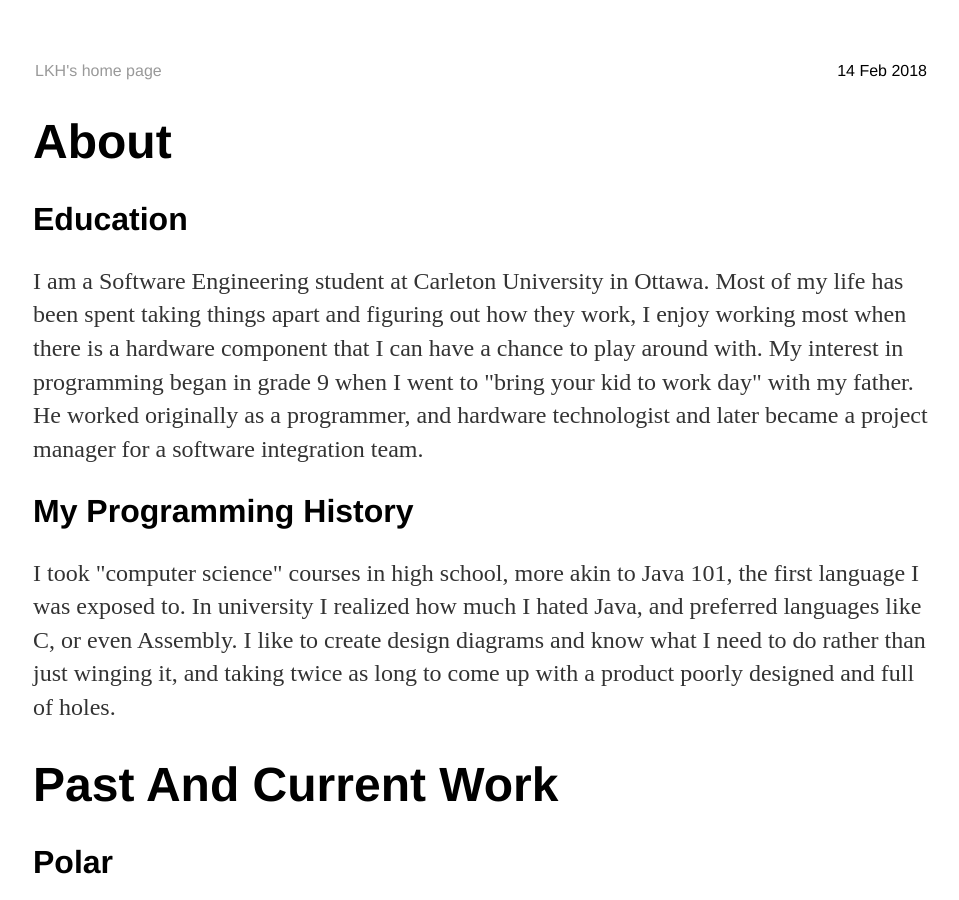
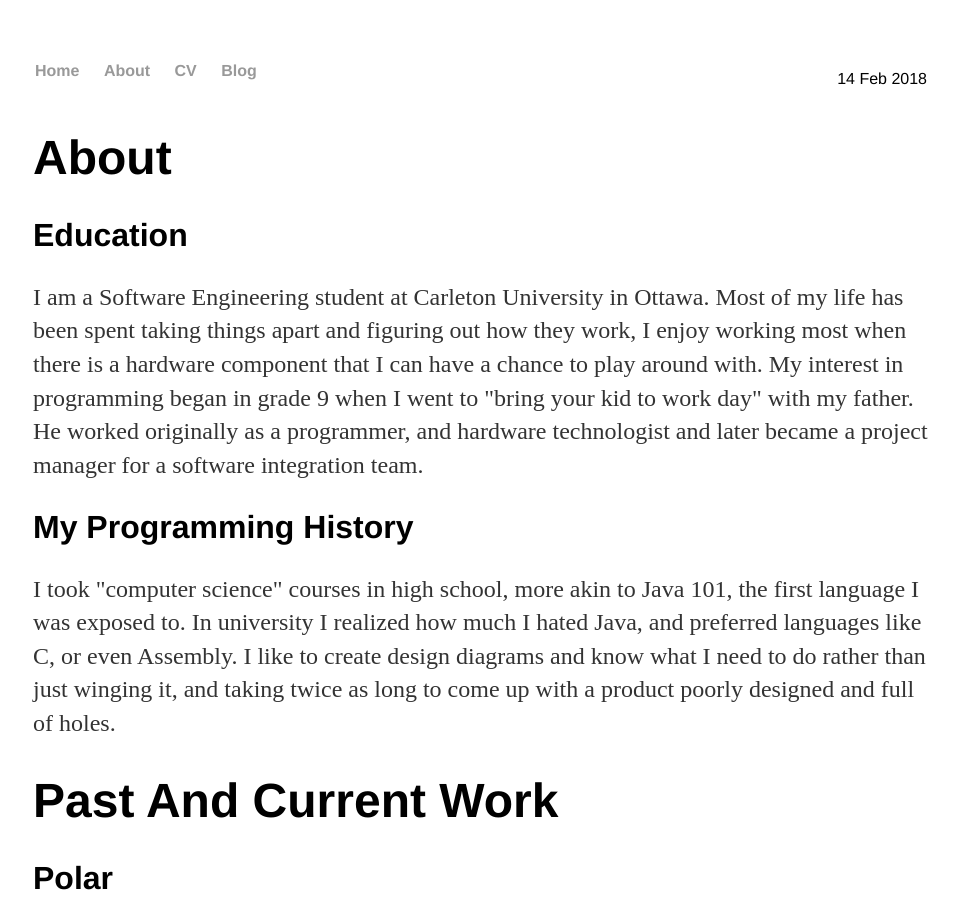
Before and after one commit to liamhickey/liamhickey.github.io, a Jekyll site: the page about.html, which Jekyll copies as it is, in a window 1280 px wide and 900 px high. Shown: the whole window, without its empty margins (159-1118 px from the left). Built offline with Jekyll 4.4.1, drawn with Linux system fonts in a browser that asks for light colours; some of the changed text lies outside the part shown.

Commit message:
add site links and footer to about.html

```diff
--- a/about.html
+++ b/about.html
@@ -1,16 +1,27 @@
 <html>
+
 <head>
+
 <title>Liam K. Hickey's About Page</title>
 <link rev="made" href="mailto:lkh.accts@gmail.com">
 <link rel="stylesheet" href="/css/main.css" type="text/css"/>
+
 </head>
+
 <body>
 
 <div id="Header">
 <table width="100%" cellpadding="0" summary="Canned page header">
 <tr>
 <td width="80%">
-<a href="lkh" title="LKH's home page">LKH's home page</a><br />
+<nav>
+<ul>
+<li><a href="/">Home</a></li>
+<li><a href="/about">About</a></li>
+<li><a href="/cv">CV</a></li>
+<li><a href="/blog">Blog</a></li>
+</ul>
+</nav>
 </td>
 <td width="20%" align="right">
 <script language="JavaScript" src="/datestamp.js" type='text/javascript'></script>
@@ -42,4 +53,14 @@
 </div>
 
 </body>
+
+<footer>
+
+<ul>
+<li><a href="mailto:lkh.accts@gmail.com">email</a></li>
+<li><a href="https://github.com/liamhickey">github.com/liamhickey</a></li>
+</ul>
+
+</footer>
+
 </html>
```
